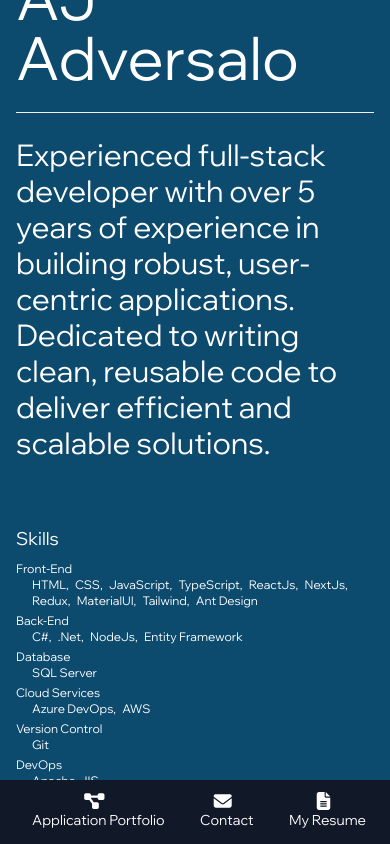
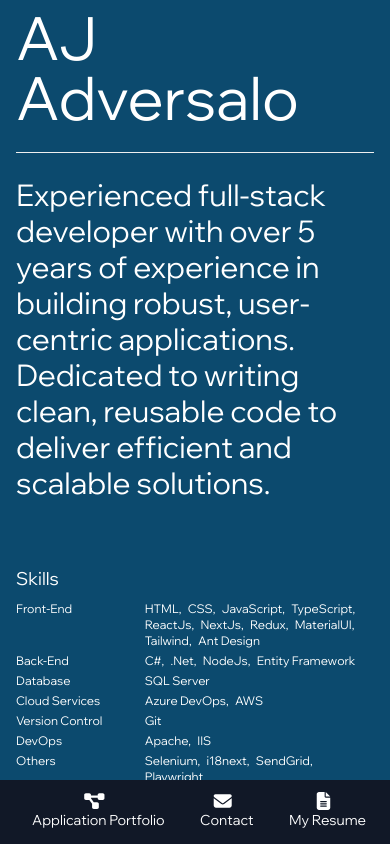
Before and after one commit to ajadversalo/ajadversalo.github.io, a React (Create React App) app: page / in a window 390 px wide. Shown: the top 844 px of the page. Built offline with nearby package versions, Linux system fonts and the light colour scheme.

Commit message:
Fix skills alignment

```diff
--- a/src/Pages/SkillsNew.tsx
+++ b/src/Pages/SkillsNew.tsx
@@ -39,8 +39,8 @@ function SkillsNew() {
 
     const Skill = (props: any) => {
         return (
-            <div className={"flex flex-col sm:flex-row mb-1 text-xs"}>
-                <div className={"w-[11rem]"}>
+            <div className={"flex mb-1 text-xs"}>
+                <div className={"w-[11rem] sm:w-[9rem]"}>
                     {props.category}
                 </div>
                 <div className={`w-100 ml-4 lg:ml-0 w-full`}>
```
